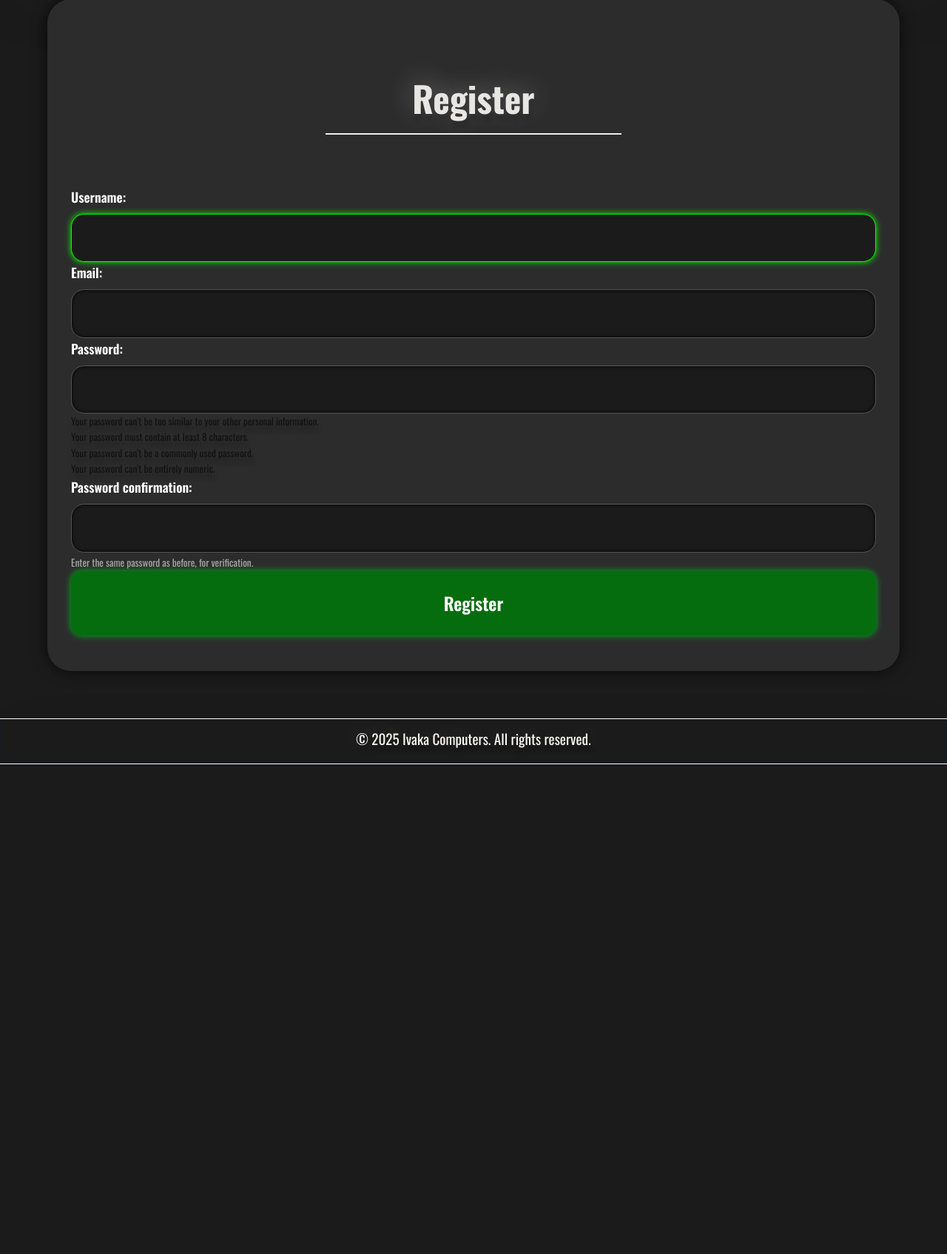
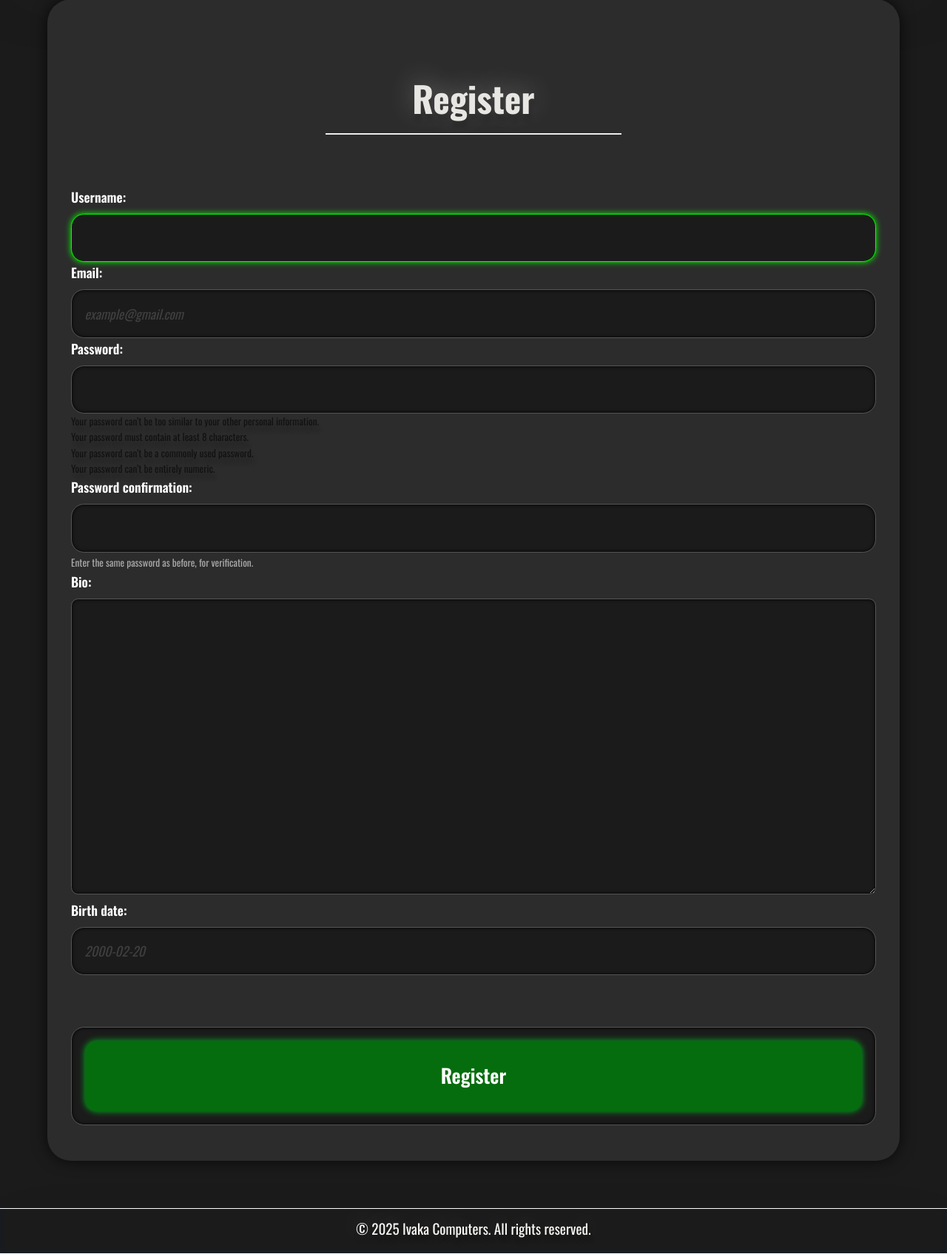
Before and after one commit to Ivak2002/UniProject, a Django app: page /account/register/ in a window 1280 px wide. Shown: the part 244-1939 px from the top of the page at 74% size. Before the commit the page ends 1277 px from the top, so only its background shows below. Run offline with Django 5.2, Linux system fonts and the light colour scheme.

Commit message:
Fully working login / register !

```diff
--- a/account/forms.py
+++ b/account/forms.py
@@ -9,7 +9,7 @@ class RegisterForm(UserCreationForm):
 
     class Meta:
         model = User
-        fields = ["username", "email", "password1", "password2"]
+        fields = ["username", "email", "password1", "password2", "bio", "birth_date"]
 
     def __init__(self, *args, **kwargs):
         super().__init__(*args, **kwargs)
@@ -17,13 +17,21 @@ class RegisterForm(UserCreationForm):
             field.widget.attrs.update({
                 'class': 'form-input'
             })
+        self.fields['birth_date'].widget.attrs.update({
+            'placeholder': '2000-02-20',
+        })
+        self.fields['email'].widget.attrs.update({
+            'placeholder': 'example@gmail.com',
+        })
+
+
+
 class CustomLoginForm(AuthenticationForm):
     def __init__(self, *args, **kwargs):
-        super().__init__(*args, **kwargs)
+        super().__init__(*args, **kwargs)  # Only call once!
 
-        self.fields['username'].widget.attrs.update({
-            'class': 'form-input',
-        })
-        self.fields['password'].widget.attrs.update({
-            'class': 'form-input',
-        })
+        for field_name, field in self.fields.items():
+            field.widget.attrs.update({
+                'class': 'form-input',
+                'placeholder': f'Enter your {field.label.lower()}'
+            })
--- a/account/models.py
+++ b/account/models.py
@@ -1,6 +1,7 @@
 from django.contrib.auth.models import AbstractUser
 from django.db import models
+from django import forms
 
 class CustomUser(AbstractUser):
     bio = models.TextField(blank=True)
-    birth_date = models.DateField(null=True, blank=True)
+    birth_date = models.DateField(null = True, blank = False)
--- a/account/views.py
+++ b/account/views.py
@@ -3,11 +3,12 @@ from django.urls import reverse_lazy
 from django.views.generic.edit import FormView
 from django.contrib.auth import login
 from .forms import RegisterForm,CustomLoginForm
-
 class RegisterView(FormView):
     template_name = 'register.html'
     form_class = RegisterForm
-    success_url = reverse_lazy('home')
+
+    def get_success_url(self):
+        return reverse_lazy('home')
 
     def form_valid(self, form):
         user = form.save()
@@ -20,6 +21,5 @@ class UserLoginView(LoginView):
     template_name = 'login.html'
     authentication_form = CustomLoginForm
 
-class UserLoginView(LoginView):
-    template_name = 'login.html'
-    authentication_form = CustomLoginForm
+    def get_success_url(self):
+        return reverse_lazy('home')
--- a/common/urls.py
+++ b/common/urls.py
@@ -3,7 +3,7 @@ from django.urls import path
 from common.views import HomeView, HelpView, AboutView
 
 urlpatterns = [
-    path('home/', HomeView.as_view(), name='home'),
+    path('', HomeView.as_view(), name='home'),
     path('help/', HelpView.as_view(), name='help'),
     path('about-us/', AboutView.as_view(), name='about'),
 ]
--- a/static/styles.css
+++ b/static/styles.css
@@ -230,7 +230,9 @@ h2 {
 .form-container input[type="text"],
 .form-container input[type="email"],
 .form-container input[type="password"],
-.form-container input[type="tel"] {
+.form-container input[type="tel"],
+.form-container .login-buttons
+{
   width: 100%;
   padding: 1em;
   font-size: 1.1em;
--- a/templates/base.html
+++ b/templates/base.html
@@ -18,12 +18,21 @@
         <div class="shadow">
           <img src="{% static "images/Logo.png"%}"  alt="IvakaComputers" class="logo" />
         </div>
+          {% if user.is_authenticated %}
+          <nav class="top-nav">
+              <a href="{% url 'home' %}">Home</a>
+              <a href="{% url 'help' %}">Help</a>
+              <a href="{% url 'about' %}">About Us</a>
+              <i class="fas fa-user-circle fa-3x"></i>
+          </nav>
+          {% else %}
           <nav class="top-nav">
             <a href="{% url 'home' %}">Home</a>
             <a href="{% url 'help' %}">Help</a>
             <a href="{% url 'about' %}">About Us</a>
             <a href="{% url 'login' %}">Login</a>
           </nav>
+          {% endif %}
       </div>
     </div>
   </header>
--- a/templates/login.html
+++ b/templates/login.html
@@ -1,5 +1,6 @@
 {% extends 'base.html' %}
 {% block content %}
+    <div class="form-container">
     <form method="post" class="login-items">
     {% csrf_token %}
     <div class="form-row">
@@ -15,5 +16,9 @@
     <div class="form-group buttons login-buttons">
         <button type="submit">Login</button>
     </div>
+        <nav class="top-nav" style="margin-top: 1em ">
+          <a href="{% url 'register' %}"> You don't have an account ? Register here !</a>
+        </nav>
 </form>
+    </div>
 {% endblock %}
--- a/templates/profile-header.html
+++ b/templates/profile-header.html
@@ -5,9 +5,9 @@
                 <img src="images/Logo.png" alt="IvakaComputers Logo" class="logo" />
             </div>
             <nav class="top-nav">
-                <a href="#">Home</a>
-                <a href="#">Help</a>
-                <a href="#">About Us</a>
+                <a href="{% url 'home' %}">Home</a>
+                <a href="{% url 'help' %}">Help</a>
+                <a href="{% url 'about' %}">About Us</a>
                 <i class="fas fa-user-circle fa-3x"></i>
             </nav>
         </div>
--- a/templates/register.html
+++ b/templates/register.html
@@ -1,11 +1,10 @@
 {% extends 'base.html' %}
 
 {% block content %}
-    <div class="form-container">
+    <div class="form-container register">
     <h2>Register</h2>
     <form method="post" novalidate>
         {% csrf_token %}
-
         {% for field in form %}
         <div class="form-row">
             <div class="form-group">
@@ -20,7 +19,7 @@
             </div>
         </div>
         {% endfor %}
-        <div class="form-group buttons">
+        <div class="form-group buttons  login-buttons">
             <button type="submit">Register</button>
         </div>
     </form>
```
Also changed, not shown: account/migrations/0003_alter_customuser_birth_date.py (added), db.sqlite3. Lines whose indentation alone changed are shown as unchanged.
